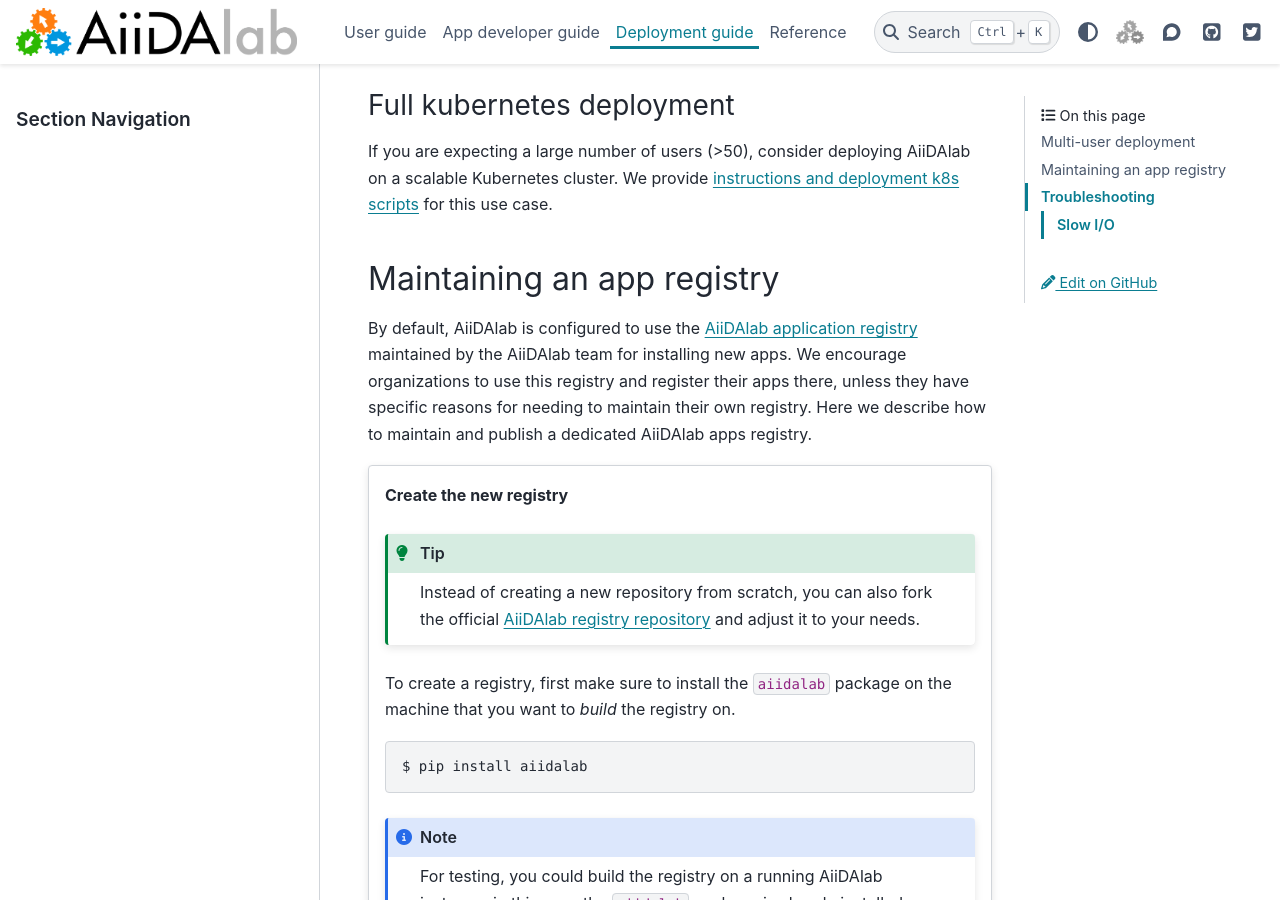
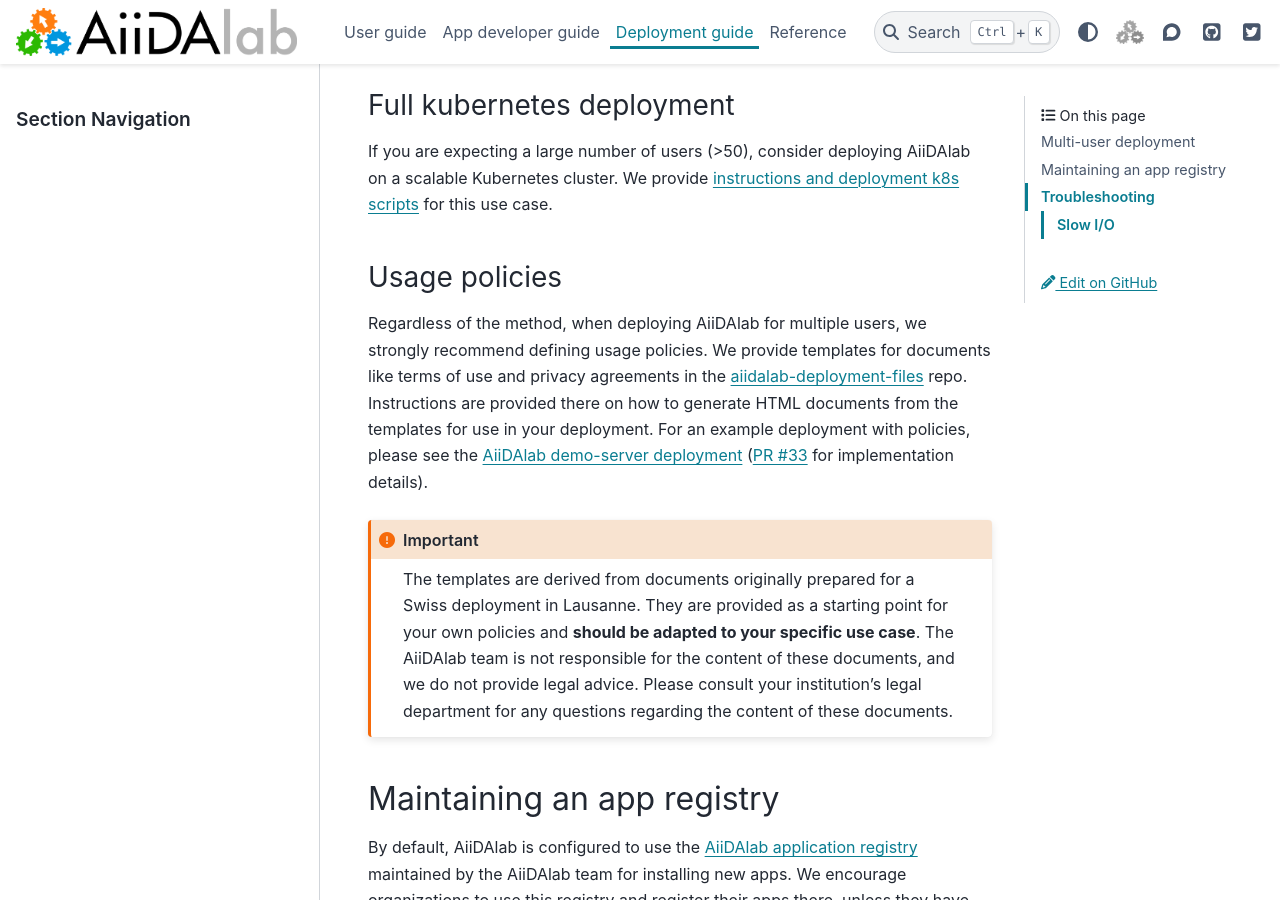
Before and after one commit to aiidalab/aiidalab, a Sphinx documentation site: the page built from docs/source/admin/index.rst, in a window 1280 px wide and 900 px high, scrolled down 665 px. Built offline with Sphinx 7.4.7 and the PyData theme 0.15.4, drawn with Linux system fonts in a browser that asks for light colours; pages that are not in the unit, such as notebooks, are missing from menus.

Commit message:
Add documentation section on deploying usage policies (#462)
Policy documents are now templated and deployed by each deployment (no longer housed here). This PR adds a note in the documentation regarding the use of these templates.

```diff
--- a/docs/source/admin/index.rst
+++ b/docs/source/admin/index.rst
@@ -25,6 +25,21 @@ If you are expecting a large number of users (>50), consider deploying AiiDAlab
 We provide `instructions and deployment k8s scripts <https://github.com/aiidalab/aiidalab-k8s>`__ for this use case.
 
 .. _admin-guide:maintain-app-registry:
+
+Usage policies
+--------------
+
+Regardless of the method, when deploying AiiDAlab for multiple users, we strongly recommend defining usage policies.
+We provide templates for documents like terms of use and privacy agreements in the `aiidalab-deployment-files <https://github.com/aiidalab/aiidalab-deployment-files>`_ repo.
+Instructions are provided there on how to generate HTML documents from the templates for use in your deployment.
+For an example deployment with policies, please see the `AiiDAlab demo-server deployment <https://github.com/aiidalab/aiidalab-demo-server>`_ (`PR #33 <https://github.com/aiidalab/aiidalab-demo-server/pull/33>`_ for implementation details).
+
+.. important::
+
+   The templates are derived from documents originally prepared for a Swiss deployment in Lausanne.
+   They are provided as a starting point for your own policies and **should be adapted to your specific use case**.
+   The AiiDAlab team is not responsible for the content of these documents, and we do not provide legal advice.
+   Please consult your institution's legal department for any questions regarding the content of these documents.
 
 Maintaining an app registry
 ===========================
```
